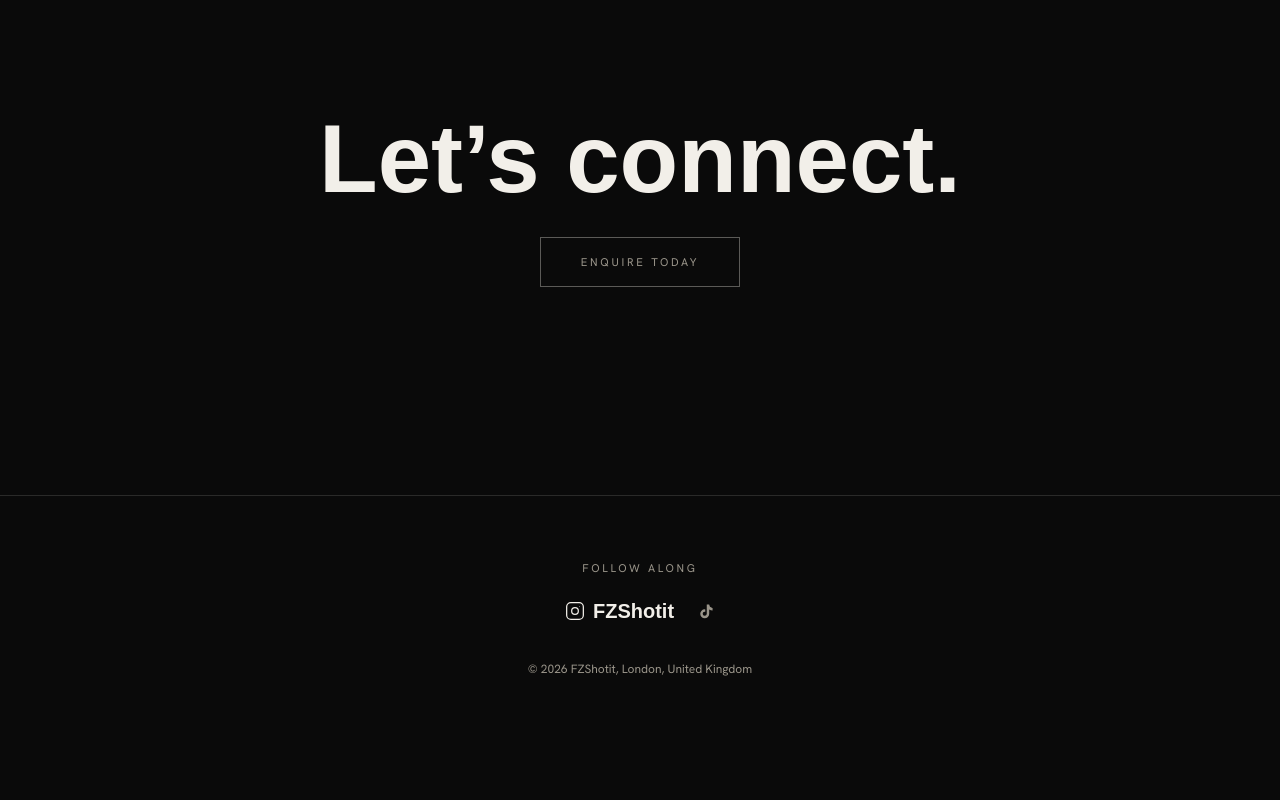
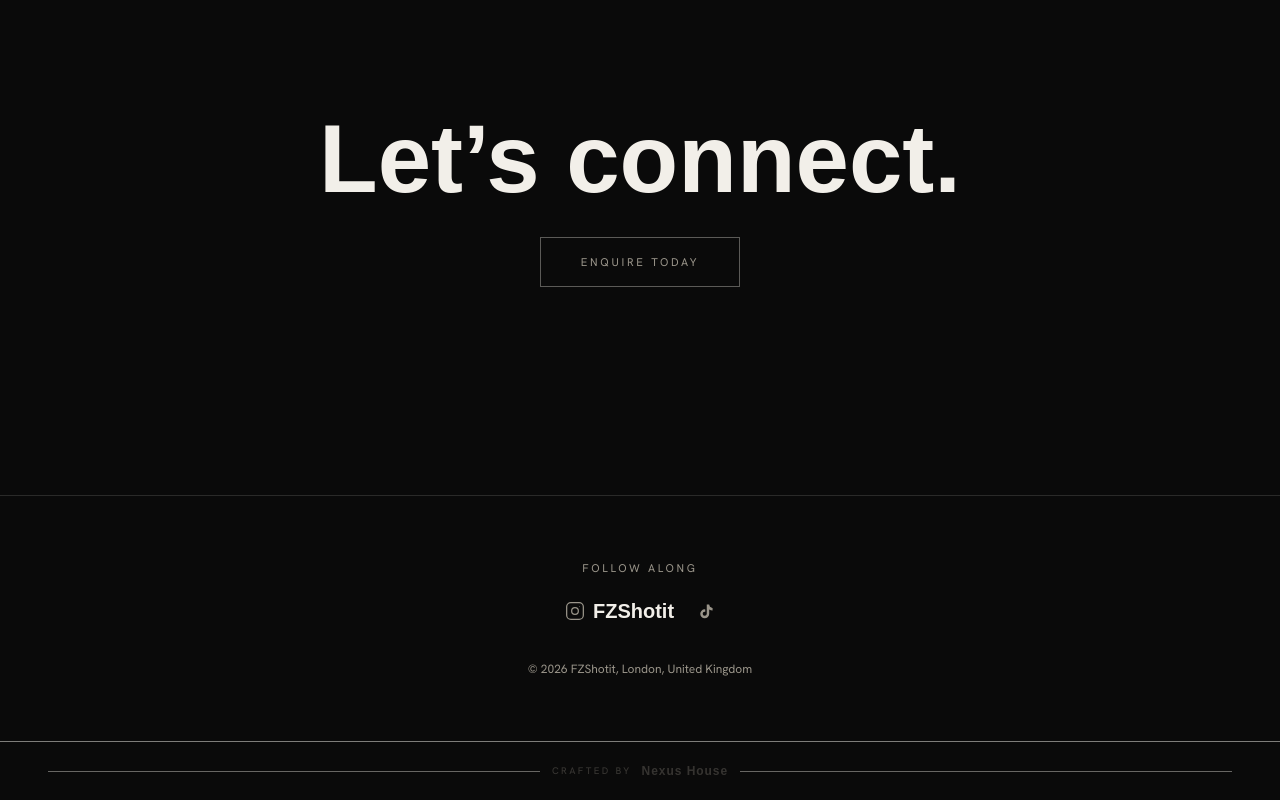
Before and after one commit to lamidecoder/fzshotit, a Next.js app: page / in a window 1280 px wide. Shown: the part 2935-3735 px from the top of the page. Before the commit the page ends 3676 px from the top, so only its background shows below. Built offline with nearby package versions, Linux system fonts and the light colour scheme; a web font is replaced by a local one.

Commit message:
add Nexus House agency credit to footer

```diff
--- a/src/components/Footer.tsx
+++ b/src/components/Footer.tsx
@@ -19,18 +19,17 @@ function TTIcon() {
 export default function Footer() {
   return (
     <footer className="border-t border-clay mt-24">
+      {/* Main footer */}
       <div className="container-shell py-16 flex flex-col items-center text-center gap-5">
         <p className="eyebrow">Follow along</p>
         <div className="flex items-center gap-6">
           <a href="https://www.instagram.com/fzshotit" target="_blank" rel="noopener noreferrer"
-            className="flex items-center gap-2 hover:text-henna transition-colors" data-cursor="view">
+            className="flex items-center gap-2 text-bone-dim hover:text-henna transition-colors" data-cursor="view">
             <IGIcon />
-            <span className="font-display font-bold text-xl text-bone hover:text-henna transition-colors">
-              FZShotit
-            </span>
+            <span className="font-display font-bold text-xl text-bone hover:text-henna transition-colors">FZShotit</span>
           </a>
           <a href="https://www.tiktok.com/@fzshotit" target="_blank" rel="noopener noreferrer"
-            className="text-bone-dim hover:text-henna transition-colors" data-cursor="view">
+            className="flex items-center gap-2 text-bone-dim hover:text-henna transition-colors" data-cursor="view">
             <TTIcon />
           </a>
         </div>
@@ -38,6 +37,34 @@ export default function Footer() {
           &copy; {new Date().getFullYear()} FZShotit, London, United Kingdom
         </p>
       </div>
+
+      {/* Agency credit — subtle, elegant */}
+      <div className="border-t border-clay/50">
+        <div className="container-shell py-5 flex items-center justify-center gap-3">
+          <div className="h-px flex-1 bg-clay/40" />
+          <a
+            href="mailto:nexushouseuk@gmail.com"
+            className="group flex items-center gap-2.5 text-bone-dim/30 hover:text-bone-dim transition-colors duration-500"
+            data-cursor="view"
+          >
+            <span style={{
+              fontSize: "0.6rem",
+              letterSpacing: "0.25em",
+              textTransform: "uppercase",
+              fontWeight: 500,
+            }}>
+              Crafted by
+            </span>
+            <span
+              className="font-display font-bold group-hover:text-bone transition-colors duration-500"
+              style={{ fontSize: "0.75rem", letterSpacing: "0.08em" }}
+            >
+              Nexus House
+            </span>
+          </a>
+          <div className="h-px flex-1 bg-clay/40" />
+        </div>
+      </div>
     </footer>
   );
 }
```
